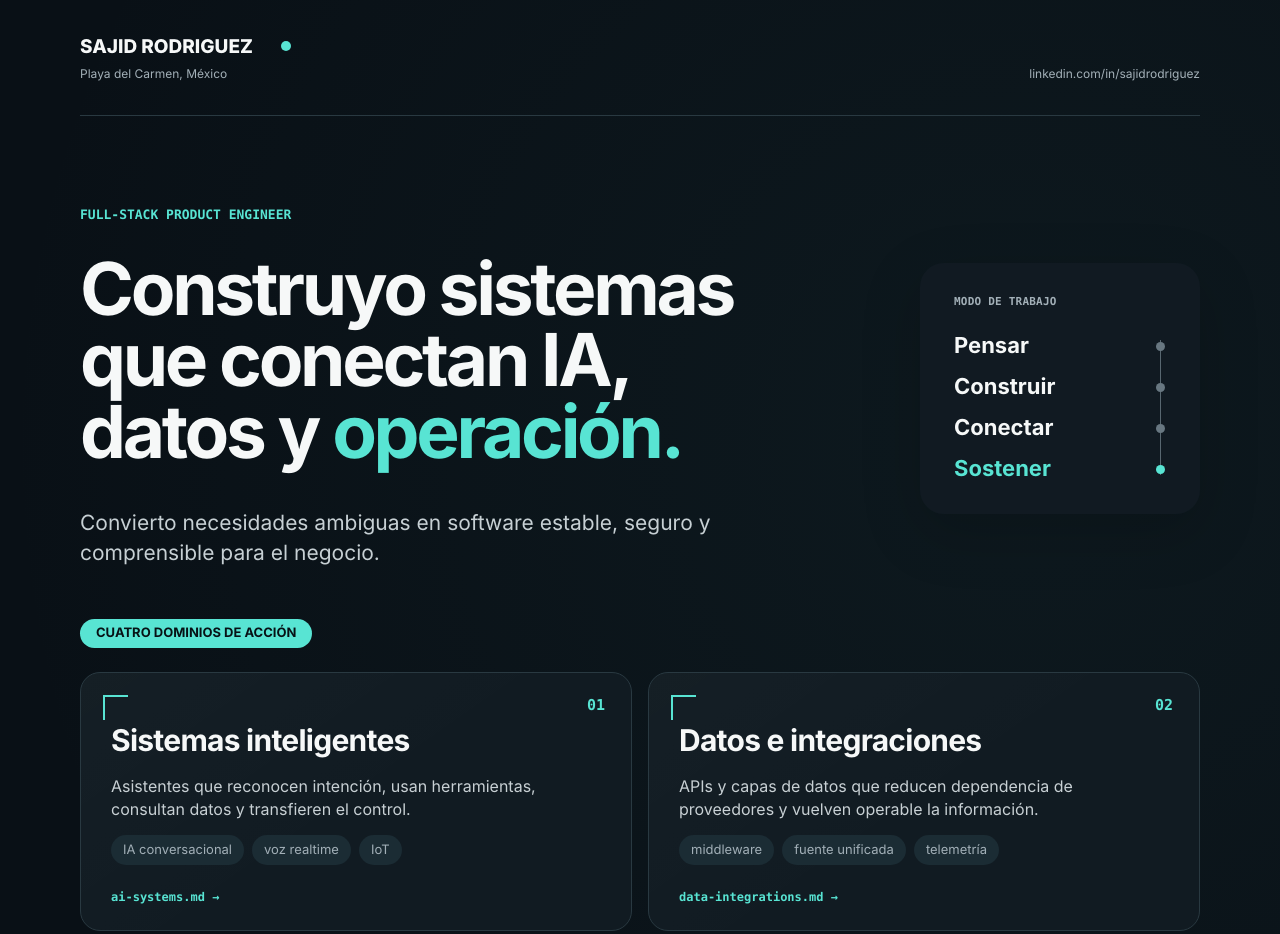
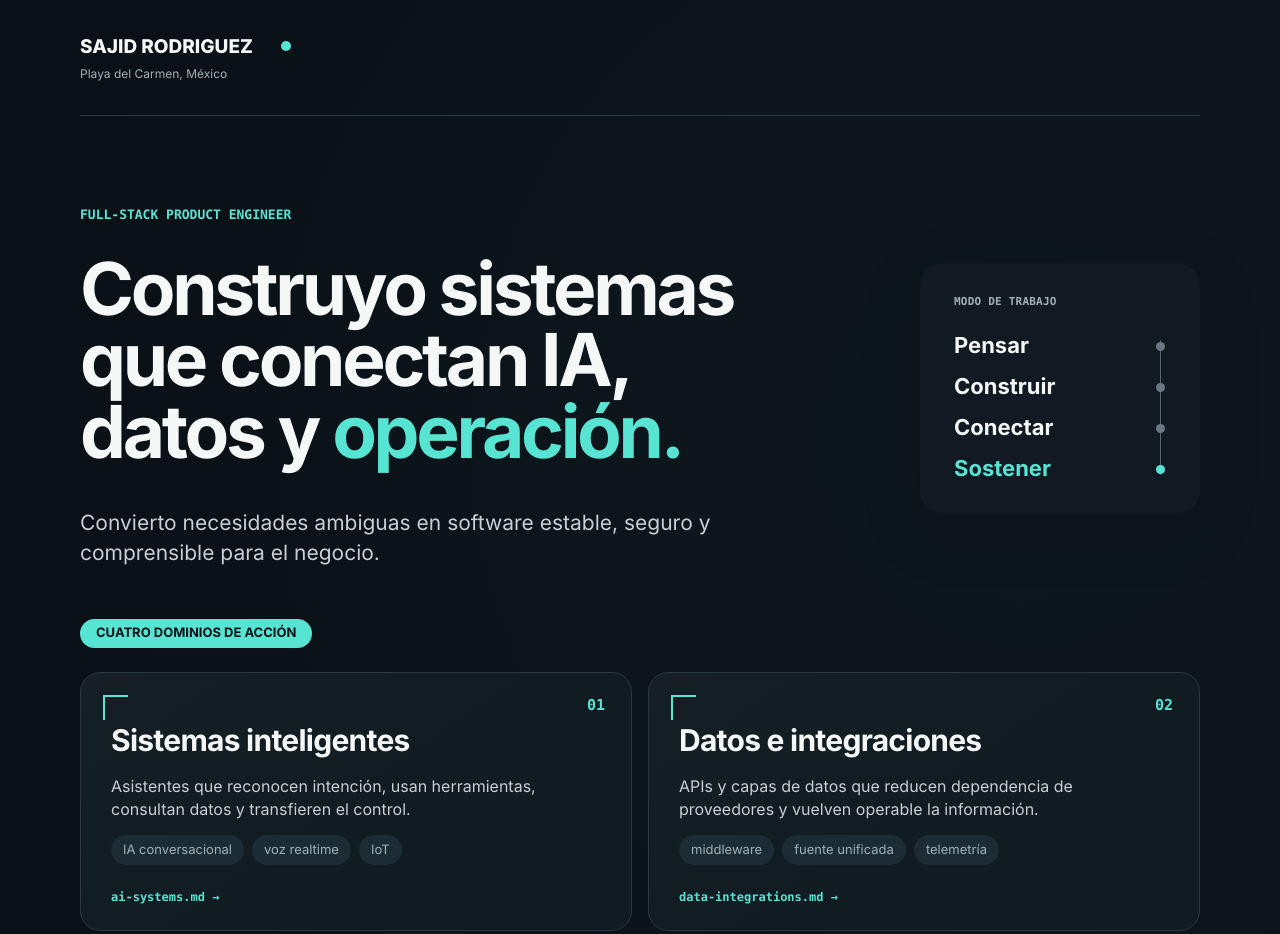
Before and after one commit to sajidrodriguez/repo, a plain HTML site: page index.html in a window 1280 px wide. Shown: the top 934 px of the page. Drawn offline with Linux system fonts and the light colour scheme.

Commit message:
chore: remove LinkedIn references

```diff
--- a/index.html
+++ b/index.html
@@ -23,7 +23,6 @@
             </a>
             <div class="identity__meta">
               <span>Playa del Carmen, México</span>
-              <a href="https://www.linkedin.com/in/sajidrodriguez/">linkedin.com/in/sajidrodriguez</a>
             </div>
           </div>
         </header>
```
Also changed, not shown: 1 other file.
